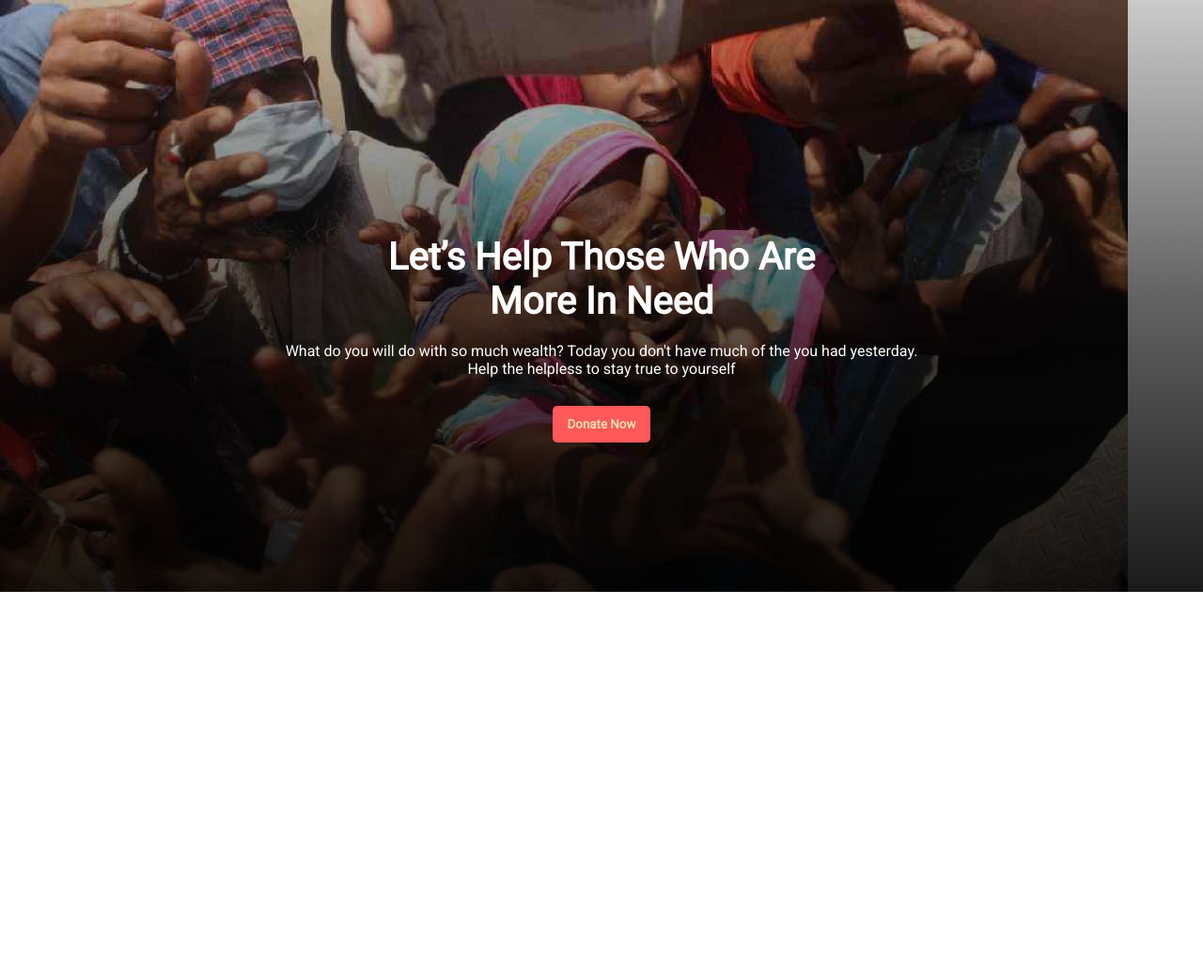
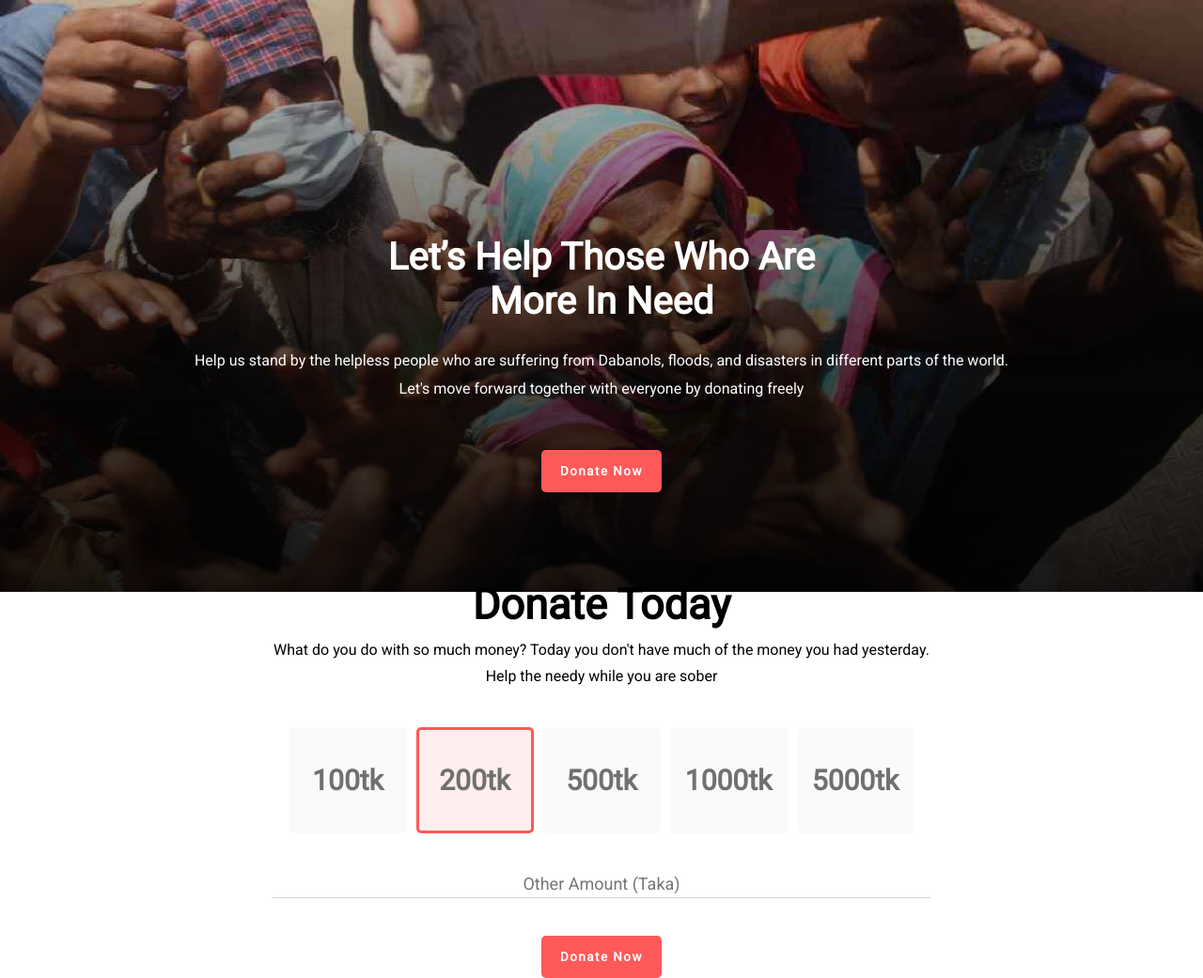
Before and after one commit to abdullahbinrowshan/s-t-first--assignment, a plain HTML site: page index.html in a window 1280 px wide. Shown: the whole page at 94% size. Before the commit the page ends 800 px from the top, so only its background shows below. Drawn offline with Linux system fonts and the light colour scheme.

Commit message:
Ran out but I started again Alhamdulillah
I will finish this Inshallah

```diff
--- a/css/style.css
+++ b/css/style.css
@@ -3,35 +3,101 @@
 * {
     margin: 0;
     padding: 0;
+    /* box-sizing: border-box; */
     font-family: 'Roboto', sans-serif;
 }
 
 .banner {
     background-image: url("../photos/donation8.jpg");
-    position: relative;
     background-repeat: no-repeat;
+    background-size: 100% 100%;
     color: white;
     text-align: center;
-    height: 630px;
 }
-.heading{
-    background-image: linear-gradient(rgba(0, 0, 0, 0.209),rgba(0, 0, 0, 0.611),rgba(0, 0, 0, 0.898));
+
+.heading {
+    background-image: linear-gradient(rgba(0, 0, 0, 0.209), rgba(0, 0, 0, 0.611), rgba(0, 0, 0, 0.898));
     height: 380px;
     padding-top: 250px;
+}
 
-}
 .heading>h1 {
     font-size: 40px;
-    padding-bottom: 20px;
+    padding-bottom: 25px;
 }
-.heading .btn{
-    margin-top: 30px;
+
+.heading p {
+    line-height: 30px;
+    margin-bottom: 50px;
 }
-.btn{
+
+
+.btn {
     background-color: #FF5959;
-    color: wheat;
     font-weight: 700;
-    padding: 12px 16px;
+    padding: 15px 20px;
     border: none;
     border-radius: 5px;
 }
+
+.btn>a {
+    letter-spacing: 1.5px;
+    color: white;
+}
+
+.donate-today {
+    margin: 100px none;
+    display: flex;
+    flex-direction: column;
+    align-items: center;
+}
+
+.amnt-head-sctn {
+    text-align: center;
+    line-height: 28px;
+    margin-bottom: 40px;
+}
+
+.amnt-head-sctn>h1 {
+    color: black;
+    font-weight: 700;
+    font-size: 45px;
+    text-align: center;
+    margin-bottom: 20px;
+}
+
+.amount-select-section {
+    display: flex;
+    gap: 10px;
+    margin-bottom: 40px;
+}
+
+.amount-select-section button {
+    font-weight: 700;
+    font-size: 30px;
+    line-height: 36px;
+    text-align: center;
+    border: none;
+    width: 125px;
+    height: 113px;
+    background: #FAFAFA;
+    color: #707070;
+    border-radius: 5px;
+}
+
+#hot-popular {
+    background: #FFEEEE;
+    border: 3px solid #FF5959;
+}
+
+#other-amount-input {
+    border: 1px solid rgba(128, 128, 128, 0.353);
+    border-style: none none solid;
+    font-weight: 400;
+    font-size: 18px;
+    line-height: 28px;
+    text-align: center;
+    color: #B3B3B3;
+    min-width: 700px;
+    margin-bottom: 40px;
+}
--- a/index.html
+++ b/index.html
@@ -6,7 +6,7 @@
     <meta http-equiv="X-UA-Compatible" content="IE=edge">
     <meta name="viewport" content="width=device-width, initial-scale=1.0">
     <link rel="stylesheet" href="css/style.css">
-    <title>Do Charity Feel Happy</title>
+    <title>Donate Today</title>
 </head>
 
 <body>
@@ -15,14 +15,42 @@
             <div class="heading">
                 <h1>Let’s Help Those Who Are
                     <br>
-                     More In Need</h1>
-                <p>What do you will do with so much wealth? Today you don't have much of the you had yesterday.
+                    More In Need
+                </h1>
+                <p>Help us stand by the helpless people who are suffering from Dabanols, floods, and disasters in
+                    different parts of the world.
                     <br>
-                     Help the helpless to stay true to yourself</p>
-                <button class="btn">Donate Now</button>
+                    Let's move forward together with everyone by donating freely
+                </p>
+                <button class="btn"><a style="text-decoration: none;" href="#" rel="noopener noreferrer">Donate
+                        Now</a></button>
             </div>
         </section>
     </header>
+    <main>
+        <section class="donate-today">
+            <div class="amnt-head-sctn">
+                <h1>Donate Today</h1>
+                <p>What do you do with so much money? Today you don't have much of the money you had yesterday.
+                    <br>
+                    Help the needy while you are sober
+                </p>
+            </div>
+            <div class="amount-select-section">
+                <button>100tk</button>
+                <button id="hot-popular">200tk</button>
+                <button>500tk</button>
+                <button>1000tk</button>
+                <button>5000tk</button>
+            </div>
+            <div class="amount-input-section">
+                <input type="text" name="amount-of-money" placeholder="Other Amount (Taka)" id="other-amount-input">
+            </div>
+            <button class="btn">
+                <a style="text-decoration: none;" href="#" rel="noopener noreferrer">Donate Now</a>
+            </button>
+        </section>
+    </main>
 </body>
 
 </html>
```
Also changed, not shown: photos/donation8w.jpg (added), 2 other files.
